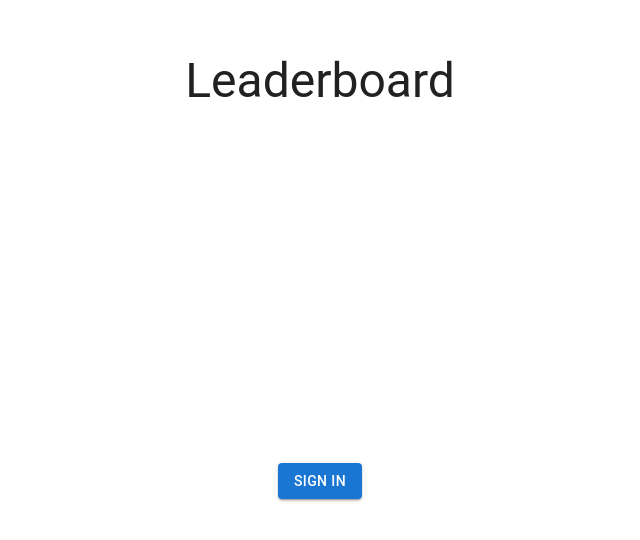
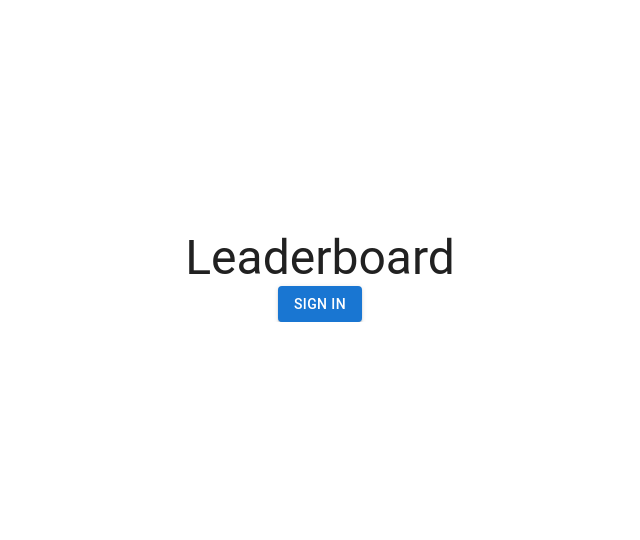
Before and after one commit to frontandrew/black-jack, a React (Vite) app in the folder packages/client/: page /leaderboard in a window 1280 px wide. Shown: the part 124-664 px from the top of the page, without its empty margins (320-960 px from the left). Built offline with nearby package versions, Linux system fonts and the light colour scheme.

Commit message:
chore: learers layouting

```diff
--- a/packages/client/src/pages/leader/style.css
+++ /dev/null
@@ -1,9 +0,0 @@
-.leader-page {
-    width: 100%;
-    height: 100%;
-
-    display: flex;
-    flex-direction: column;
-    align-items: center;
-    justify-content: space-around;
-}
--- a/packages/client/src/pages/leader/view.tsx
+++ b/packages/client/src/pages/leader/view.tsx
@@ -1,13 +1,24 @@
-import { Box, Button, Typography } from '@mui/material'
+import { Button, Grid, Typography } from '@mui/material'
 
-import './style.css'
 import { useNavigate } from 'react-router-dom'
 
 export const LeaderPage = () => {
   const navigate = useNavigate()
 
   return (
-    <Box className="leader-page">
+    <Grid
+      container
+      width={'100%'}
+      height={'100%'}
+      justifyContent={'center'}
+      alignItems={'center'}>
+      <Grid
+        container
+        maxWidth={'1080px'}
+        overflow={'auto hidden'}
+        flexDirection={'column'}
+        justifyContent={'center'}
+        alignItems={'center'}>
         <Typography variant="h3">Leaderboard</Typography>
         <Button
           variant="contained"
@@ -16,6 +27,7 @@ export const LeaderPage = () => {
           }}>
           SIGN IN
         </Button>
-    </Box>
+      </Grid>
+    </Grid>
   )
 }
```
Lines whose indentation alone changed are shown as unchanged.
